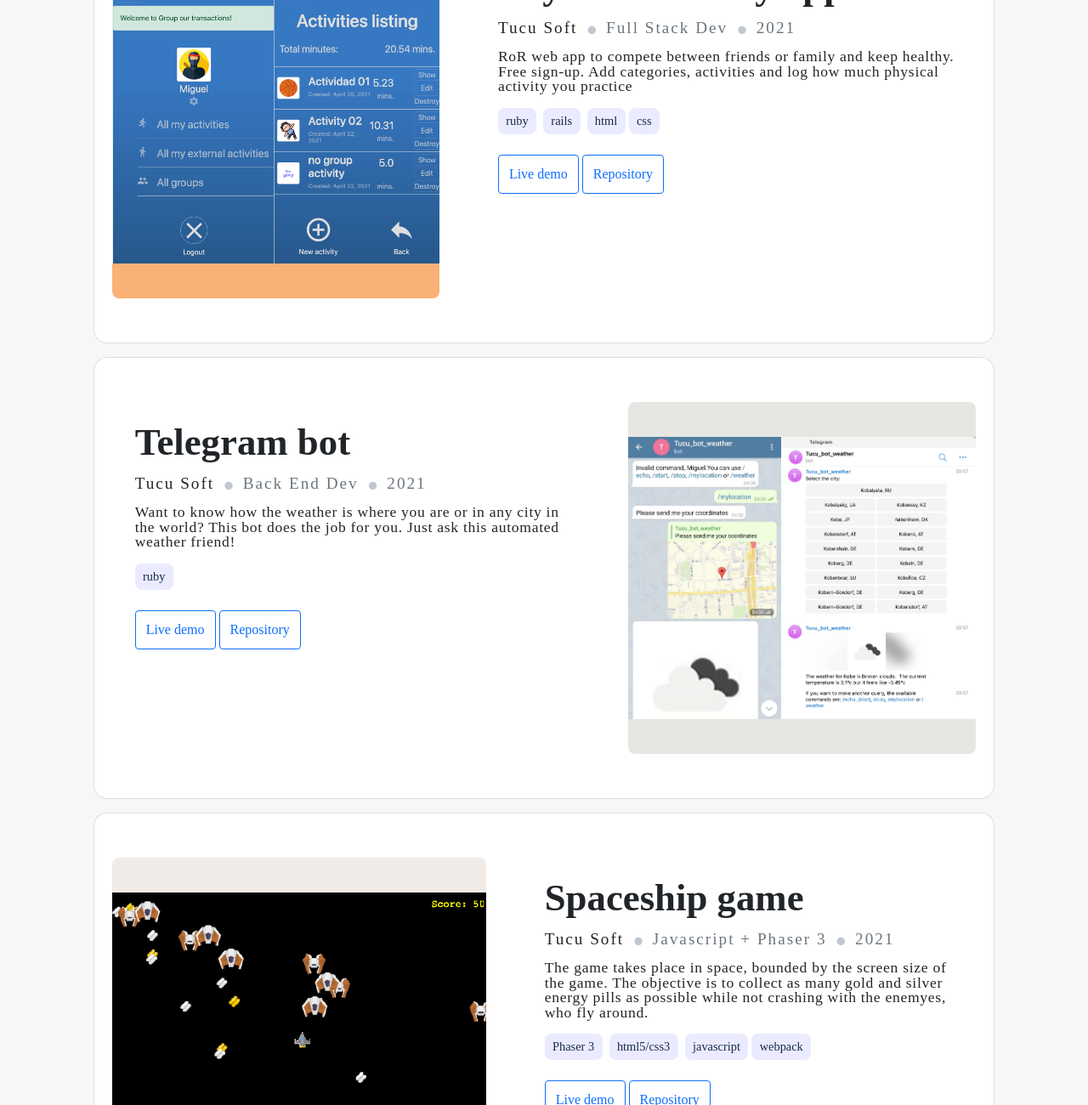
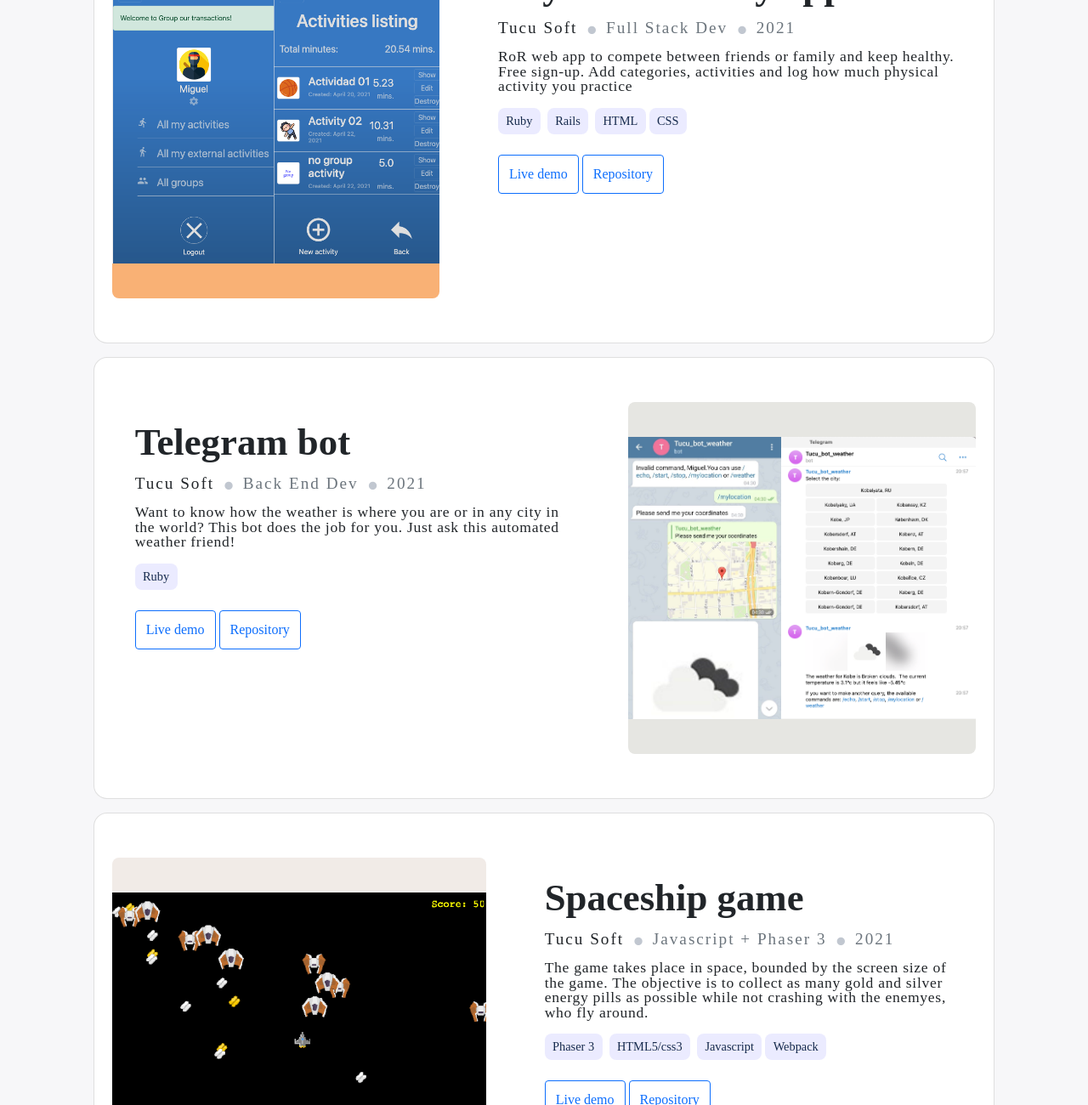
Before and after one commit to MiguelArgentina/portfolio, a plain HTML site: page index.html in a window 1280 px wide. Shown: the part 940-2240 px from the top of the page at 85% size. Drawn offline with nearby package versions, Linux system fonts and the light colour scheme.

```diff
--- a/index.html
+++ b/index.html
@@ -134,10 +134,10 @@
               </div>
               <p class="card-text">RoR web app to compete between friends or family and keep healthy. Free sign-up. Add categories, activities and log how much physical activity you practice</p>
               <div class="badges-container mt-3">
-                <span class="badge">ruby</span>
-                <span class="badge mx-1">rails</span>
-                <span class="badge">html</span>
-                <span class="badge">css</span>
+                <span class="badge">Ruby</span>
+                <span class="badge mx-1">Rails</span>
+                <span class="badge">HTML</span>
+                <span class="badge">CSS</span>
               </div>
               <a href="https://github.com/MiguelArgentina/ror-capstone-group-our-transactions/tree/navigation" target="_blank" class="see-project-btn mt-4 btn btn-clipboard border border-primary text-primary">Live demo</a>
                <a href="https://peaceful-chamber-68618.herokuapp.com/" target="_blank" class="see-project-btn mt-4 btn btn-clipboard border border-primary text-primary">Repository</a>
@@ -162,7 +162,7 @@
               </div>
               <p class="card-text">Want to know how the weather is where you are or in any city in the world? This bot does the job for you. Just ask this automated weather friend!</p>
               <div class="badges-container mt-3">
-                <span class="badge">ruby</span>
+                <span class="badge">Ruby</span>
               </div>
               <a href="https://t.me/tucu_clima_bot" target="_blank" class="see-project-btn mt-4 btn btn-clipboard border border-primary text-primary">Live demo</a>
               <a href="https://github.com/MiguelArgentina/microverse-ruby-capstone-project" target="_blank" class="see-project-btn mt-4 btn btn-clipboard border border-primary text-primary">Repository</a>
@@ -187,9 +187,9 @@
               <p class="card-text"> The game takes place in space, bounded by the screen size of the game. The objective is to collect as many gold and silver energy pills as possible while not crashing with the enemyes, who fly around.</p>
               <div class="badges-container mt-3">
                 <span class="badge">Phaser 3</span>
-                <span class="badge mx-1">html5/css3</span>
-                <span class="badge">javascript</span>
-                <span class="badge">webpack</span>
+                <span class="badge mx-1">HTML5/css3</span>
+                <span class="badge">Javascript</span>
+                <span class="badge">Webpack</span>
               </div>
               <a href="https://jovial-aryabhata-576249.netlify.app/" target="_blank" class="see-project-btn mt-4 btn btn-clipboard border border-primary text-primary">Live demo</a>
               <a href="https://github.com/MiguelArgentina/js-capstone-project" target="_blank" class="see-project-btn mt-4 btn btn-clipboard border border-primary text-primary">Repository</a>
@@ -211,8 +211,8 @@
               </div>
               <p class="card-text">This is an online store site based on a Behance design to test my habilities as a front end developer!</p>
               <div class="badges-container mt-3">
-                <span class="badge">html</span>
-                <span class="badge mx-1">css</span>
+                <span class="badge">HTML</span>
+                <span class="badge mx-1">CSS</span>
               </div>
               <a href="https://miguelargentina.github.io/html-css-capstone-project/" target="_blank" class="see-project-btn mt-4 btn btn-clipboard border border-primary text-primary">Live demo</a>
               <a href="https://github.com/MiguelArgentina/html-css-capstone-project/tree/initial-branch" target="_blank" class="see-project-btn mt-4 btn btn-clipboard border border-primary text-primary">Repository</a>
```
